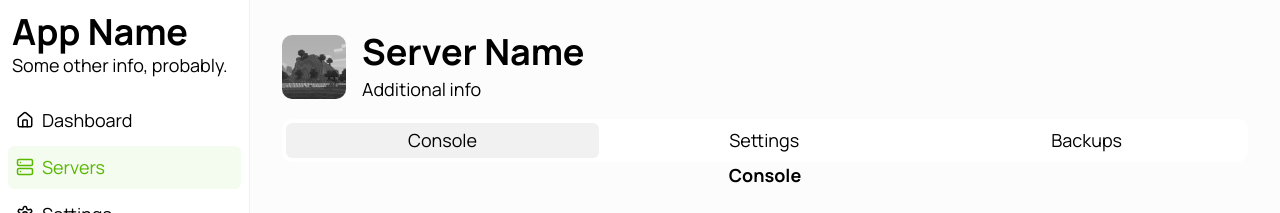
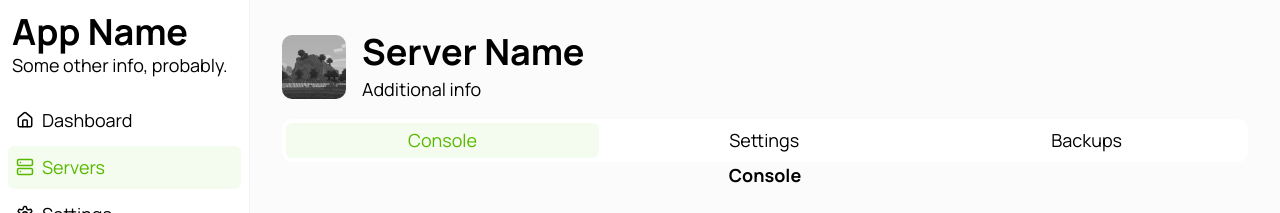
Before and after one commit to ScaffoldMC/ScaffoldMC, a Next.js app in the folder apps/web/: page /servers/1 in a window 1280 px wide. Shown: the top 213 px of the page. Built offline with nearby package versions, Linux system fonts and the light colour scheme.

Commit message:
Adjust colors

```diff
--- a/apps/web/app/globals.css
+++ b/apps/web/app/globals.css
@@ -5,7 +5,7 @@
 	--color-primary-background: #59b80010;
 	--color-secondary: #f1f1f1;
 	--color-foreground: #ffffff;
-	--color-background: #fcfcfc;
+	--color-background: #fbfbfb;
 	--color-text: #000000;
 
 	--font-size-xl: 28px;
--- a/apps/web/components/organisms/tabs/tabs.module.css
+++ b/apps/web/components/organisms/tabs/tabs.module.css
@@ -23,7 +23,8 @@
 }
 
 .trigger[data-state="active"] {
-	background-color: var(--color-secondary);
+	color: var(--color-primary);
+	background-color: var(--color-primary-background);
 }
 
 .list {
```
